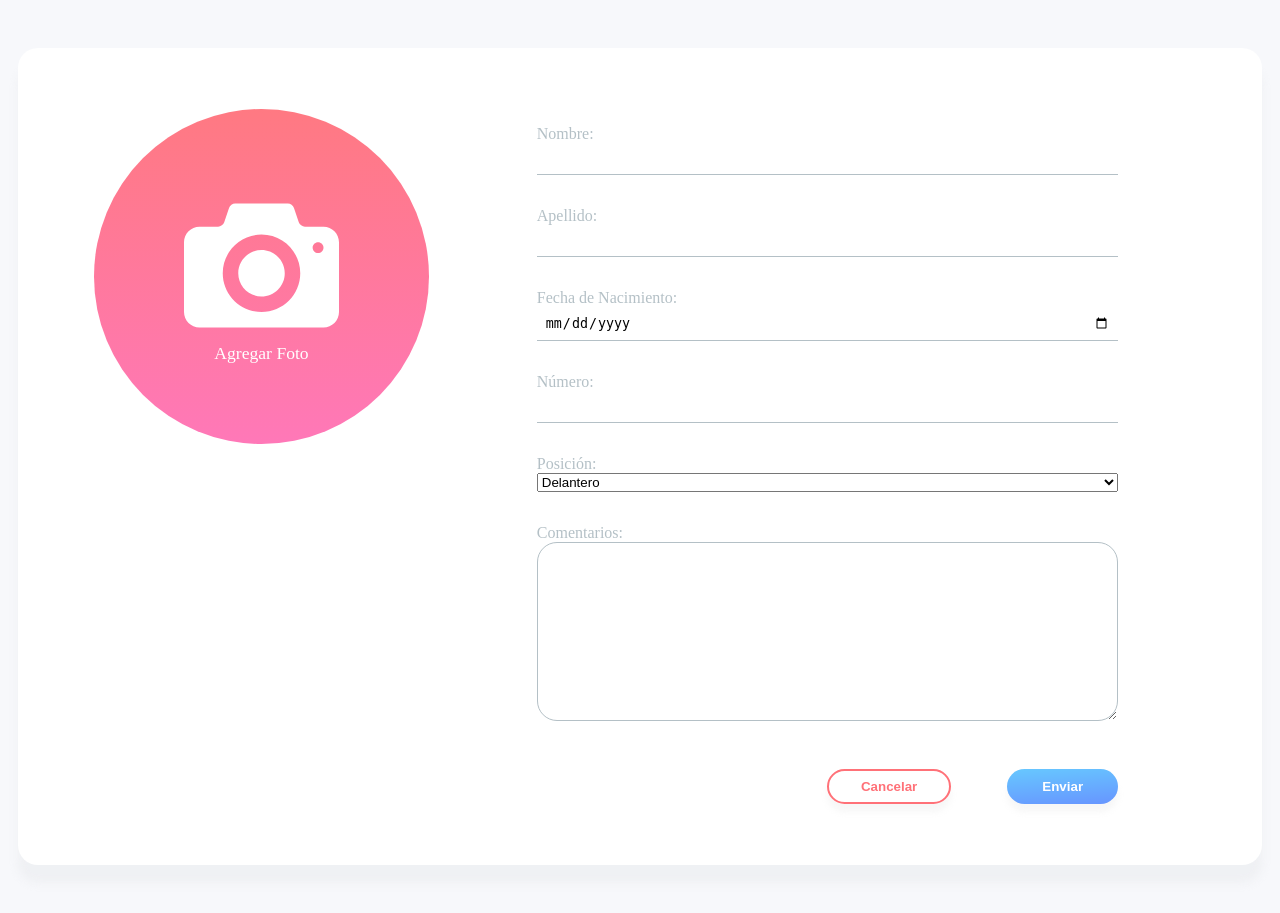
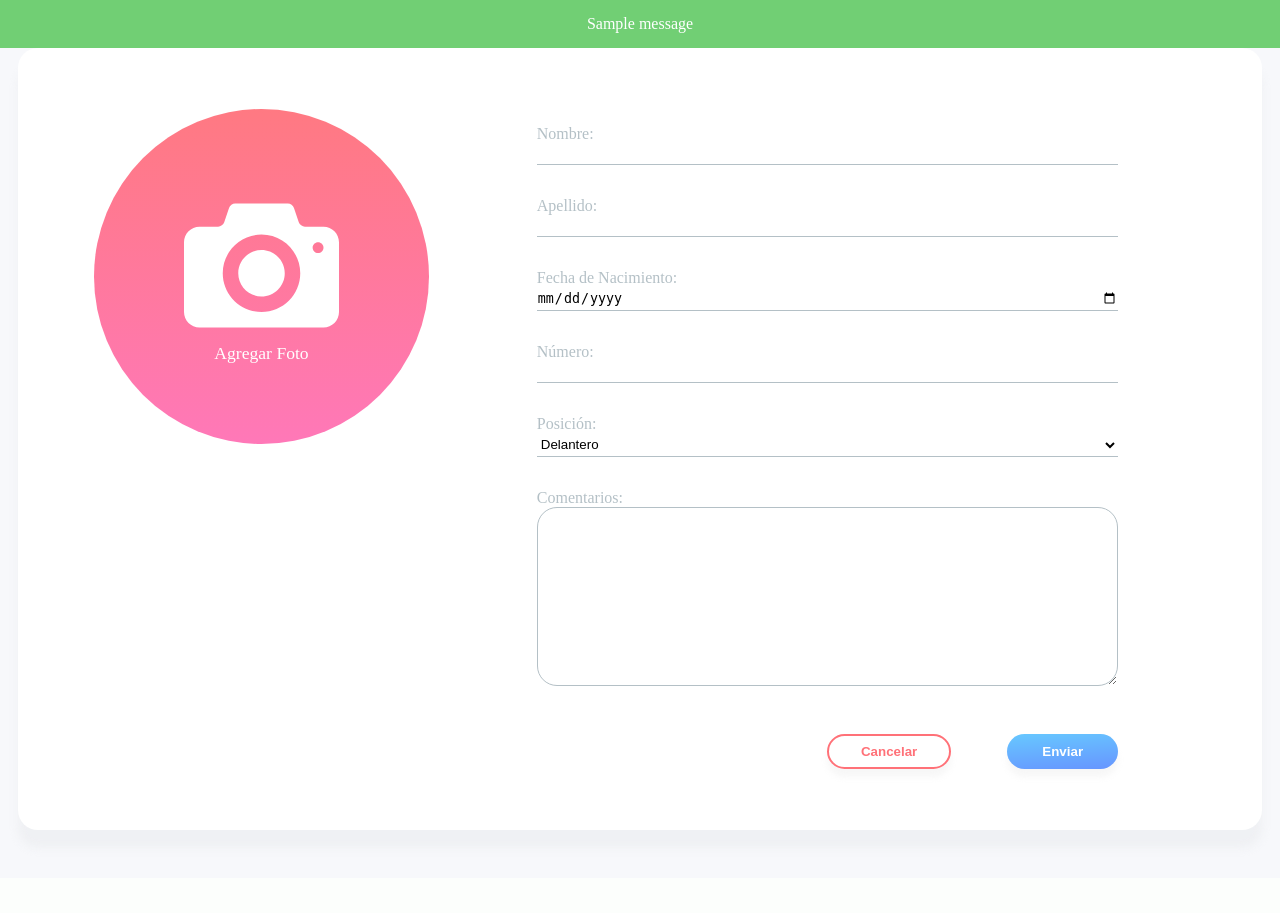
Before and after one commit to CaveLabs-1/Libelulas, a Django app: page /jugadora/agregar_jugadora/ in a window 1280 px wide. After the commit the page ends 845 px from the top, so only its background shows below. Run offline with Django 3.2, Linux system fonts and the light colour scheme; tables that the repository leaves empty hold one stand-in row (values such as "Sample post"); one stand-in notice (Sample message) is shown.

Commit message:
Arreglar calidad jugadoras

```diff
--- a/proyecto/libelulas/jugadora/forms.py
+++ b/proyecto/libelulas/jugadora/forms.py
@@ -7,6 +7,7 @@
         super(jugadoraForm, self).__init__(*args, **kwargs)
         self.fields['Imagen'].widget.attrs['class'] = 'inputfile'
         self.fields['Nacimiento'].widget.input_type = 'date'
+        self.fields['Numero'].widget.attrs['min'] = '0'
 
     class Meta:
         model = Jugadora
--- a/proyecto/libelulas/jugadora/models.py
+++ b/proyecto/libelulas/jugadora/models.py
@@ -2,12 +2,13 @@
 from PIL import Image
 from io import BytesIO
 from django.core.files.uploadedfile import InMemoryUploadedFile
+from django.core.validators import MinValueValidator
 import sys
 
 # Create your models here.
 
 class Jugadora(models.Model):
-    POSICION=(
+    POSICION = (
         (1, 'Delantero'),
         (2, 'Medio'),
         (3, 'Defensa'),
@@ -17,10 +18,10 @@
     Nombre = models.CharField(max_length=50, default='', verbose_name='Nombre')
     Apellido = models.CharField(max_length=50, default='', verbose_name='Apellido')
     Nacimiento = models.DateField(default='', verbose_name='Fecha de Nacimiento')
-    Numero = models.IntegerField(default='', verbose_name='Número')
+    Numero = models.IntegerField(default='', verbose_name='Número', validators=[MinValueValidator(0)])
     Posicion = models.IntegerField(default='', choices=POSICION, verbose_name='Posición')
-    Notas = models.TextField(max_length=150, default='', verbose_name='Comentarios')
-    Imagen = models.ImageField(upload_to='media/jugadora' , default='', verbose_name='Foto')
+    Notas = models.TextField(max_length=150, default='', verbose_name='Comentarios', null=True, blank=True)
+    Imagen = models.ImageField(upload_to='media/jugadora', default='', verbose_name='Foto', null=True, blank=True)
 
     def __str__(self):
         return self.Nombre
--- a/proyecto/libelulas/jugadora/templates/jugadora/agregar_jugadora.html
+++ b/proyecto/libelulas/jugadora/templates/jugadora/agregar_jugadora.html
@@ -1,6 +1,16 @@
+<!doctype html>
 {% extends "base.html" %}
 {% load staticfiles %}
 {% block main %}
+
+{% if messages %}
+{% for message in messages %}
+  <div class="{{ message.tags }} messages">
+      <span class="">{{ message }}</span>
+    {% endfor %}
+  </div>
+{% endif %}
+
 <form method="POST" enctype="multipart/form-data" novalidate action="{% url 'jugadora:agregar_jugadora' %}">
   {% csrf_token %}
   <div class="image-column">
@@ -8,29 +18,57 @@
       <div class="generic-photo">
         <img class="camera-icon" src="{% static 'media/photo-camera.svg' %}"/>
         <span>Agregar Foto</span>
-          {{ form.Imagen.errors }}
       </div>
       <div class="absolute-icons">
           {{ form.Imagen }}
 
       </div>
     </div>
+    {{ form.Imagen.errors }}
   </div>
   <div class="form-column">
-
-      <p><label>{{ form.Nombre.label_tag }}</label>{{ form.Nombre }}</p>{{ form.Nombre.errors }}
-      <p><label>{{ form.Apellido.label_tag }}</label>{{ form.Apellido }}</p>{{ form.Apellido.errors }}
-      <p><label>{{ form.Nacimiento.label_tag }}</label>{{ form.Nacimiento }}</p>{{ form.Nacimiento.errors }}
-      <p><label>{{ form.Numero.label_tag }}</label>{{ form.Numero }}</p>{{ form.Numero.errors }}
-      <p><label>{{ form.Posicion.label_tag }}</label>{{ form.Posicion }}</p>{{ form.Posicion.errors }}
-      <p><label>{{ form.Notas.label_tag }}</label>{{ form.Notas }}</p>{{ form.Notas.errors }}
-
-
-
-
-
-
-
+      <p>
+        <label>
+          {{ form.Nombre.label_tag }}
+        </label>
+        {{ form.Nombre }}
+      </p>
+      {{ form.Nombre.errors }}
+      <p>
+        <label>
+          {{ form.Apellido.label_tag }}
+        </label>
+        {{ form.Apellido }}
+      </p>
+      {{ form.Apellido.errors }}
+      <p>
+        <label>
+          {{ form.Nacimiento.label_tag }}
+        </label>
+        {{ form.Nacimiento }}
+      </p>
+      {{ form.Nacimiento.errors }}
+      <p>
+        <label>
+          {{ form.Numero.label_tag }}
+        </label>
+        {{ form.Numero }}
+      </p>
+      {{ form.Numero.errors }}
+      <p>
+        <label>
+          {{ form.Posicion.label_tag }}
+        </label>
+        {{ form.Posicion }}
+      </p>
+      {{ form.Posicion.errors }}
+      <p>
+        <label>
+          {{ form.Notas.label_tag }}
+        </label>
+        {{ form.Notas }}
+      </p>
+      {{ form.Notas.errors }}
     <div class="container-button">
       <button class="cancel">Cancelar</button>
       <button class="submit" type="submit">Enviar</button>
--- a/proyecto/libelulas/jugadora/views.py
+++ b/proyecto/libelulas/jugadora/views.py
@@ -2,8 +2,10 @@
 from .forms import jugadoraForm
 from django.urls import reverse
 from django.http import HttpResponseRedirect
+from django.contrib import messages
 
 # Create your views here.
+
 
 def agregar_jugadora(request):
     if request.method == "POST":
@@ -11,12 +13,11 @@
         if form.is_valid():
             jugadora = form.save()
             jugadora.save()
-            print("hola")
+            messages.success(request, 'Jugadora agregada exitosamente')
             return HttpResponseRedirect(reverse('jugadora:agregar_jugadora'))
         else:
-            print("no valido")
+            messages.warning(request, 'Hubo un error en la forma')
     else:
-            print("hola2")
             form = jugadoraForm()
 
-    return render(request, 'jugadora/agregar_jugadora.html', {'form':form})
+    return render(request, 'jugadora/agregar_jugadora.html', {'form': form})
--- a/proyecto/libelulas/static/index.css
+++ b/proyecto/libelulas/static/index.css
@@ -11,6 +11,7 @@
   padding-bottom: 3em;
   padding-top: 3em;
   width: 100%;
+  position: relative;
 }
 
 form {
@@ -78,6 +79,7 @@
 
 .image-circle {
   border-radius: 50%;
+  margin-bottom: 8px;
 }
 
 
@@ -111,7 +113,7 @@
 form  p > input {
   border: none;
   border-bottom: 1px solid  #b4c0c6;
-  padding: 8px;
+  padding: 3px 0px 3px 0px;
 }
 
 textarea {
@@ -124,9 +126,7 @@
   cursor: pointer;
   height: 100%;
   opacity: 0;
-  /* visibility: hidden; */
   width:100%;
-  /* background-color: #000; */
 }
 
 .absolute-icons {
@@ -142,3 +142,37 @@
   right: 0;
   width: 100%;
 }
+
+.messages {
+  align-items: center;
+  display: flex;
+  color: #fff;
+  justify-content: center;
+  height: 48px;
+  position: fixed;
+  top: 0;
+  width: 100%;
+  z-index: 10;
+}
+
+.success {
+  background-color: #71cf74;
+}
+
+.warning {
+  background-color: #ff7178;
+}
+
+select {
+  background-color: transparent;
+  border: none;
+  border-bottom: 1px solid  #b4c0c6;
+  padding: 3px 0px 3px 0px;
+}
+
+.errorlist {
+  color: #ff7178;
+  list-style-type: none;
+  padding: 0;
+  margin-top: 0;
+}
--- a/proyecto/libelulas/templates/base.html
+++ b/proyecto/libelulas/templates/base.html
@@ -1,7 +1,8 @@
+<!doctype html>
 {% load staticfiles %}
-<!doctype html>
 <html>
   <head>
+    <title>Plan Libélula Desarrollo Integral</title>
     <link rel="stylesheet" href="{% static '/index.css' %}">
   </head>
   <body>
```
Also changed, not shown: proyecto/libelulas/jugadora/migrations/0002_auto_20180305_1534.py (added), 1 other file.
